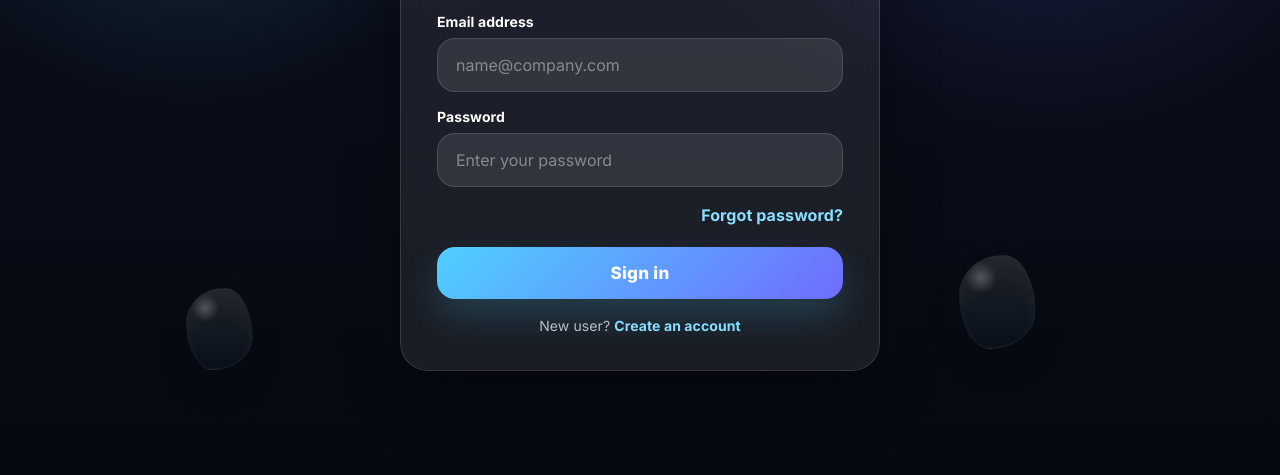
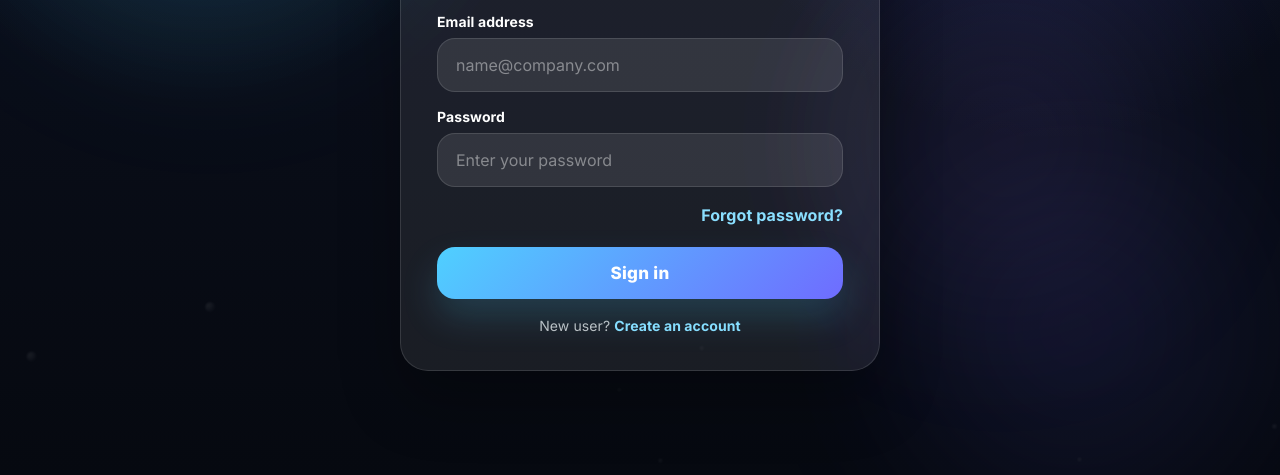
Before and after one commit to rajanamanoj2315158-dotcom/coswap.in, a website: page login.html in a window 1280 px wide. Shown: the part 325-800 px from the top of the page. Drawn offline with Linux system fonts and the light colour scheme.

Commit message:
UI: Implementation of Elite Mist Particle System and Premium Glassmorphism

```diff
--- a/login.html
+++ b/login.html
@@ -255,11 +255,11 @@
     </style>
 </head>
 <body>
-    <div class="ambient" aria-hidden="true">
-        <span class="droplet one"></span>
-        <span class="droplet two"></span>
-        <span class="droplet three"></span>
-        <span class="droplet four"></span>
+    <div class="premium-bg" aria-hidden="true">
+        <div class="blob blob-1"></div>
+        <div class="blob blob-2"></div>
+        <div class="blob blob-3"></div>
+        <div class="mist-container"></div>
     </div>
 
     <main class="page">
--- a/theme.css
+++ b/theme.css
@@ -277,11 +277,57 @@ button:focus-visible,
 .purchase-card,
 .transaction-card,
 .panel-card,
-.settings-card {
-  background: rgba(255, 255, 255, 0.03) !important;
-  backdrop-filter: blur(12px);
-  -webkit-backdrop-filter: blur(12px);
+.settings-card,
+.glass-card {
+  background: rgba(255, 255, 255, 0.035) !important;
+  backdrop-filter: blur(20px) saturate(180%);
+  -webkit-backdrop-filter: blur(20px) saturate(180%);
   border: 1px solid rgba(255, 255, 255, 0.08) !important;
+  box-shadow:
+    0 4px 24px -1px rgba(0, 0, 0, 0.2),
+    inset 0 0 20px 0 rgba(255, 255, 255, 0.02);
+}
+
+/* ─── Elite Mist Particles (Floating Droplets) ────────────────────────────── */
+.mist-container {
+  pointer-events: none;
+  position: fixed;
+  inset: 0;
+  z-index: -1;
+  overflow: hidden;
+}
+
+.mist-droplet {
+  position: absolute;
+  background: radial-gradient(circle at 30% 30%, rgba(255, 255, 255, 0.4), transparent 70%);
+  background-color: rgba(255, 255, 255, 0.05);
+  border-radius: 50%;
+  filter: blur(2px);
+  will-change: transform, opacity;
+  animation: driftUp var(--duration, 15s) ease-in-out infinite;
+  opacity: 0;
+}
+
+@keyframes driftUp {
+  0% { transform: translate(0, 100vh) scale(0.5); opacity: 0; }
+  15% { opacity: var(--max-opacity, 0.2); }
+  85% { opacity: var(--max-opacity, 0.2); }
+  100% { transform: translate(var(--sway, 40px), -100px) scale(1.2); opacity: 0; }
+}
+
+/* ─── Micro-Interactions ────────────────────────────────────────────────── */
+.fade-in {
+  animation: fadeIn 0.8s ease-out forwards;
+}
+
+@keyframes fadeIn {
+  from { opacity: 0; transform: translateY(10px); }
+  to { opacity: 1; transform: translateY(0); }
+}
+
+.btn-hover-glow:hover {
+  box-shadow: 0 0 20px rgba(79, 208, 255, 0.3);
+  filter: brightness(1.1);
 }
 
 /* ─── Mobile Bottom Navigation ────────────────────────────────────────────── */
--- a/ui.js
+++ b/ui.js
@@ -28,6 +28,36 @@
   };
 
   document.addEventListener("DOMContentLoaded", () => {
-    // no theme toggle; keep page-specific backgrounds
+    // Premium UI Particles Init
+    (function initMist() {
+      const container = document.querySelector(".mist-container");
+      if (!container) return;
+
+      const count = window.innerWidth < 768 ? 8 : 22;
+      for (let i = 0; i < count; i++) {
+        const droplet = document.createElement("div");
+        droplet.className = "mist-droplet";
+
+        const size = Math.random() * 16 + 4; // 4px - 20px
+        const left = Math.random() * 100;
+        const delay = Math.random() * 15;
+        const duration = Math.random() * 12 + 8; // 8s - 20s
+        const opacity = Math.random() * 0.15 + 0.1; // 0.1 - 0.25
+        const sway = (Math.random() - 0.5) * 120;
+
+        droplet.style.width = `${size}px`;
+        droplet.style.height = `${size}px`;
+        droplet.style.left = `${left}%`;
+        droplet.style.animationDelay = `${delay}s`;
+        droplet.style.setProperty("--duration", `${duration}s`);
+        droplet.style.setProperty("--max-opacity", opacity);
+        droplet.style.setProperty("--sway", `${sway}px`);
+
+        container.appendChild(droplet);
+      }
+    })();
+
+    // Page Arrival Motion
+    document.body.classList.add("fade-in");
   });
 })();
```
Also changed, not shown: about.html (+1 -0 lines), browse.html (+1 -0 lines), chatlist.html (+1 -0 lines), dashboard.html (+1 -0 lines), how-it-works.html (+1 -0 lines), index.html (+1 -0 lines), mylistings.html (+1 -0 lines), mypurchases.html (+1 -0 lines), profile.html (+1 -0 lines), requests.html (+12 -6 lines), sell.html (+1 -0 lines), sellerprofile.html (+1 -0 lines), terms.html (+1 -0 lines).
